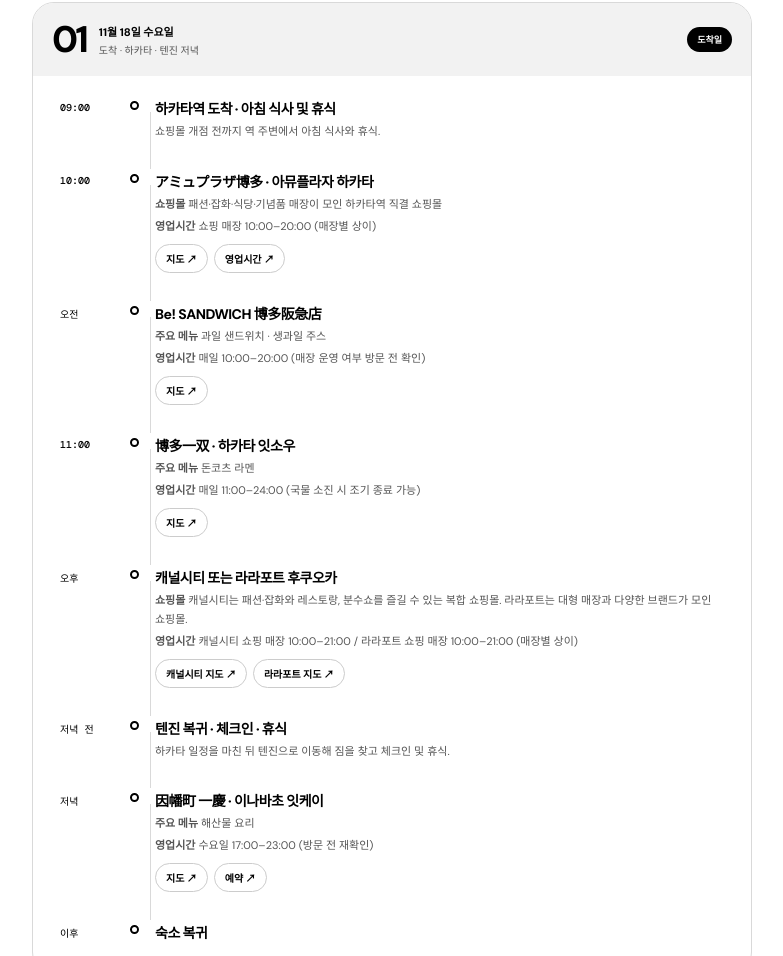
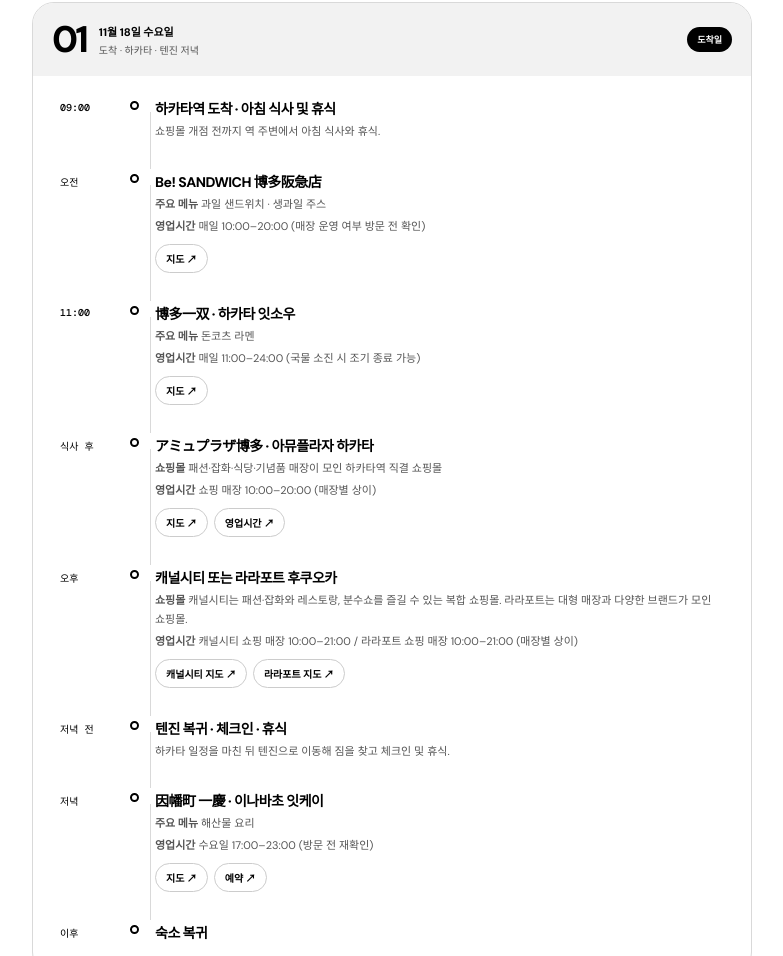
Before and after one commit to yy5422/fukuoka-trip, a plain HTML site: page index.html in a window 1280 px wide. Shown: the part 755-1711 px from the top of the page, without its empty margins (248-1031 px from the left). Drawn offline with nearby package versions, Linux system fonts and the light colour scheme.

Commit message:
Move AMU Plaza after Hakata Issou lunch

```diff
--- a/index.html
+++ b/index.html
@@ -130,9 +130,9 @@ a.link.map-button, a.hotel-map{background:#fff!important;background-color:#fff!i
  <article class="day-card"><div class="day-head"><div class="day-left"><div class="day-number">01</div><div><div class="day-date">11월 18일 수요일</div><div class="day-theme">도착 · 하카타 · 텐진 저녁</div></div></div><span class="day-label">도착일</span></div>
  <div class="timeline">
   <div class="event"><div class="event-time">09:00</div><div class="dot"></div><div><div class="event-title">하카타역 도착 · 아침 식사 및 휴식</div><div class="event-desc">쇼핑몰 개점 전까지 역 주변에서 아침 식사와 휴식.</div></div></div>
-  <div class="event"><div class="event-time">10:00</div><div class="dot"></div><div><div class="event-title">アミュプラザ博多 · 아뮤플라자 하카타</div><div class="event-desc"><b>쇼핑몰</b> 패션·잡화·식당·기념품 매장이 모인 하카타역 직결 쇼핑몰</div><div class="event-desc"><b>영업시간</b> 쇼핑 매장 10:00–20:00 (매장별 상이)</div><div class="links"><a class="link primary map-button" href="https://maps.app.goo.gl/DorDfbrib9s4szY16?g_st=ic" target="_blank" rel="noopener">지도 ↗</a><a class="link" href="https://www.jrhakatacity.com/information/hours/" target="_blank" rel="noopener">영업시간 ↗</a></div></div></div>
   <div class="event"><div class="event-time">오전</div><div class="dot"></div><div><div class="event-title">Be! SANDWICH 博多阪急店</div><div class="event-desc"><b>주요 메뉴</b> 과일 샌드위치 · 생과일 주스</div><div class="event-desc"><b>영업시간</b> 매일 10:00–20:00 (매장 운영 여부 방문 전 확인)</div><div class="links"><a class="link map-button" href="https://maps.app.goo.gl/xnpBdbogvxvoMubZ6?g_st=ic" target="_blank" rel="noopener">지도 ↗</a></div></div></div>
   <div class="event"><div class="event-time">11:00</div><div class="dot"></div><div><div class="event-title">博多一双 · 하카타 잇소우</div><div class="event-desc"><b>주요 메뉴</b> 돈코츠 라멘</div><div class="event-desc"><b>영업시간</b> 매일 11:00–24:00 (국물 소진 시 조기 종료 가능)</div><div class="links"><a class="link primary map-button" href="https://maps.app.goo.gl/RMfW1mxV4d7BFZWTA?g_st=ac" target="_blank" rel="noopener">지도 ↗</a></div></div></div>
+  <div class="event"><div class="event-time">식사 후</div><div class="dot"></div><div><div class="event-title">アミュプラザ博多 · 아뮤플라자 하카타</div><div class="event-desc"><b>쇼핑몰</b> 패션·잡화·식당·기념품 매장이 모인 하카타역 직결 쇼핑몰</div><div class="event-desc"><b>영업시간</b> 쇼핑 매장 10:00–20:00 (매장별 상이)</div><div class="links"><a class="link primary map-button" href="https://maps.app.goo.gl/DorDfbrib9s4szY16?g_st=ic" target="_blank" rel="noopener">지도 ↗</a><a class="link" href="https://www.jrhakatacity.com/information/hours/" target="_blank" rel="noopener">영업시간 ↗</a></div></div></div>
   <div class="event"><div class="event-time">오후</div><div class="dot"></div><div><div class="event-title">캐널시티 또는 라라포트 후쿠오카</div><div class="event-desc"><b>쇼핑몰</b> 캐널시티는 패션·잡화와 레스토랑, 분수쇼를 즐길 수 있는 복합 쇼핑몰. 라라포트는 대형 매장과 다양한 브랜드가 모인 쇼핑몰.</div><div class="event-desc"><b>영업시간</b> 캐널시티 쇼핑 매장 10:00–21:00 / 라라포트 쇼핑 매장 10:00–21:00 (매장별 상이)</div><div class="links"><a class="link map-button" href="https://www.google.com/maps/search/?api=1&query=Canal+City+Hakata" target="_blank" rel="noopener">캐널시티 지도 ↗</a><a class="link map-button" href="https://www.google.com/maps/search/?api=1&query=LaLaport+Fukuoka" target="_blank" rel="noopener">라라포트 지도 ↗</a></div></div></div>
   <div class="event"><div class="event-time">저녁 전</div><div class="dot"></div><div><div class="event-title">텐진 복귀 · 체크인 · 휴식</div><div class="event-desc">하카타 일정을 마친 뒤 텐진으로 이동해 짐을 찾고 체크인 및 휴식.</div></div></div>
   <div class="event"><div class="event-time">저녁</div><div class="dot"></div><div><div class="event-title">因幡町 一慶 · 이나바초 잇케이</div><div class="event-desc"><b>주요 메뉴</b> 해산물 요리</div><div class="event-desc"><b>영업시간</b> 수요일 17:00–23:00 (방문 전 재확인)</div><div class="links"><a class="link primary map-button" href="https://maps.app.goo.gl/Ln4M1BPDr4ayC9J1A" target="_blank" rel="noopener">지도 ↗</a><a class="link" href="https://tabelog.com/fukuoka/A4001/A400103/40060531/table/" target="_blank" rel="noopener">예약 ↗</a></div></div></div><div class="event"><div class="event-time">이후</div><div class="dot"></div><div><div class="event-title">숙소 복귀</div></div></div>
```
